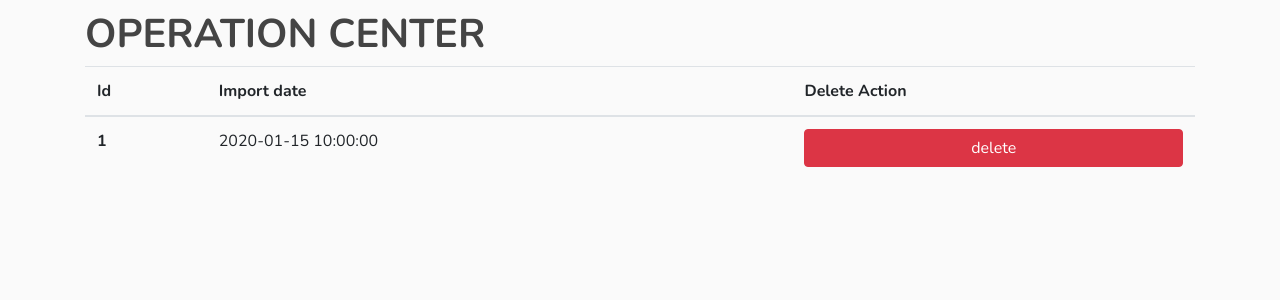
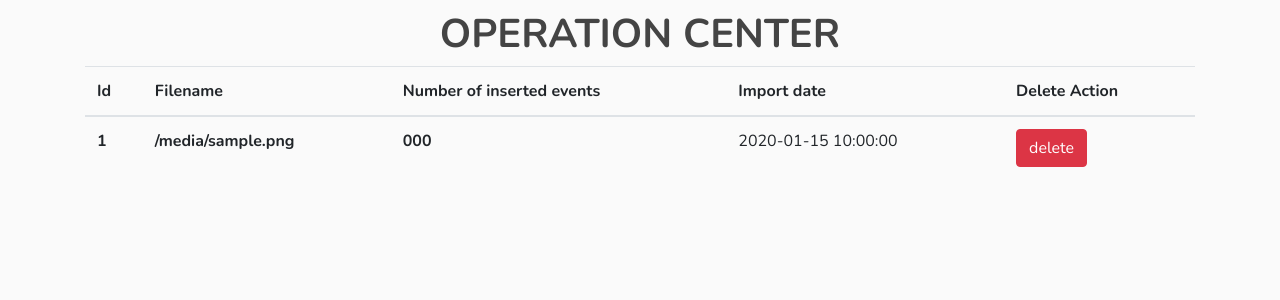
Before and after one commit to omega-coder/fet-to-calendar-api-manager, a Flask app: template fet_api_to_gcal/templates/operations.html.j2 in a window 1280 px wide. Shown: the part 56-356 px from the top of the page. Run offline with Flask 2, Linux system fonts and the light colour scheme; the template is opened without the code that fills it: most values are stand-ins (such as "Sample title", 1, 10 or a date in 2020); some libraries are stand-ins or nearby versions.

Commit message:
Adds filename and number of events to operations template

```diff
--- a/fet_api_to_gcal/templates/operations.html.j2
+++ b/fet_api_to_gcal/templates/operations.html.j2
@@ -1,25 +1,31 @@
 {% extends "layout.html.j2" %}
 
 {% block content %}
-    <h1>Operation Center</h1>
-    <table class="table tavle-dark table-stripped">
+    <h1 class="text-center">Operation Center</h1>
+    <table class="table table-hover table-stripped">
   <thead>
     <tr>
       <th scope="col">Id</th>
+      <th scope="col">Filename</th>
+      <th scope="col">Number of inserted events</th>
       <th scope="col">Import date</th>
       <th scope="col">Delete Action</th>
     </tr>
   </thead>
   <tbody>
-    {% for op in operations %}
+    {% if operations %}
+      {% for op in operations %}
         <tr>
             <th scope="row">{{ op.id }}</th>
+            <th>{{ op.filename }}</th>
+            <th>{{ op.number_events }}</th>
             <td>{{ op.import_date }}</td>
             <td>
-                <a href="{{ url_for('delete_importation', id_import=op.id) }}" class="btn btn-danger btn-block">delete</a>
+                <a href="{{ url_for('delete_importation', id_import=op.id) }}" class="btn btn-danger">delete</a>
             </td>
         </tr>
     {% endfor %}
+    {% endif %}
   </tbody>
 </table>
 
```
